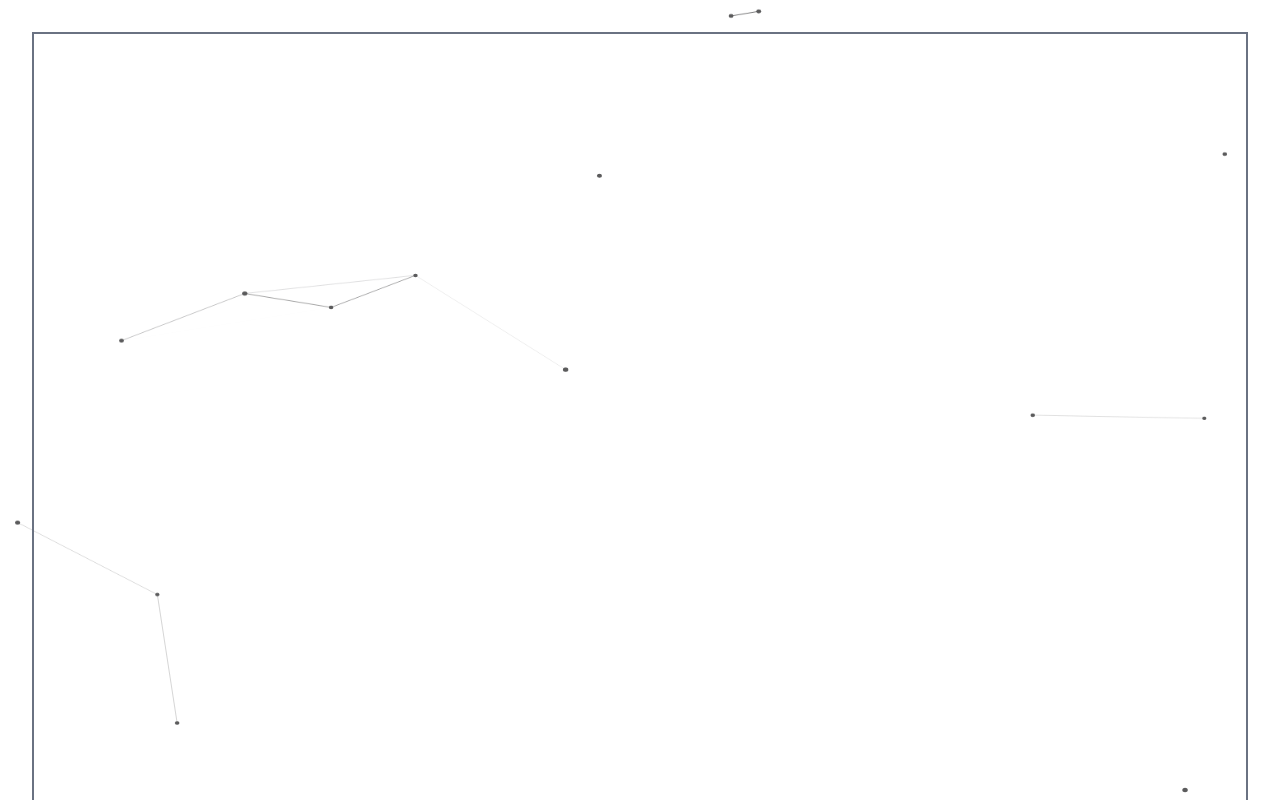
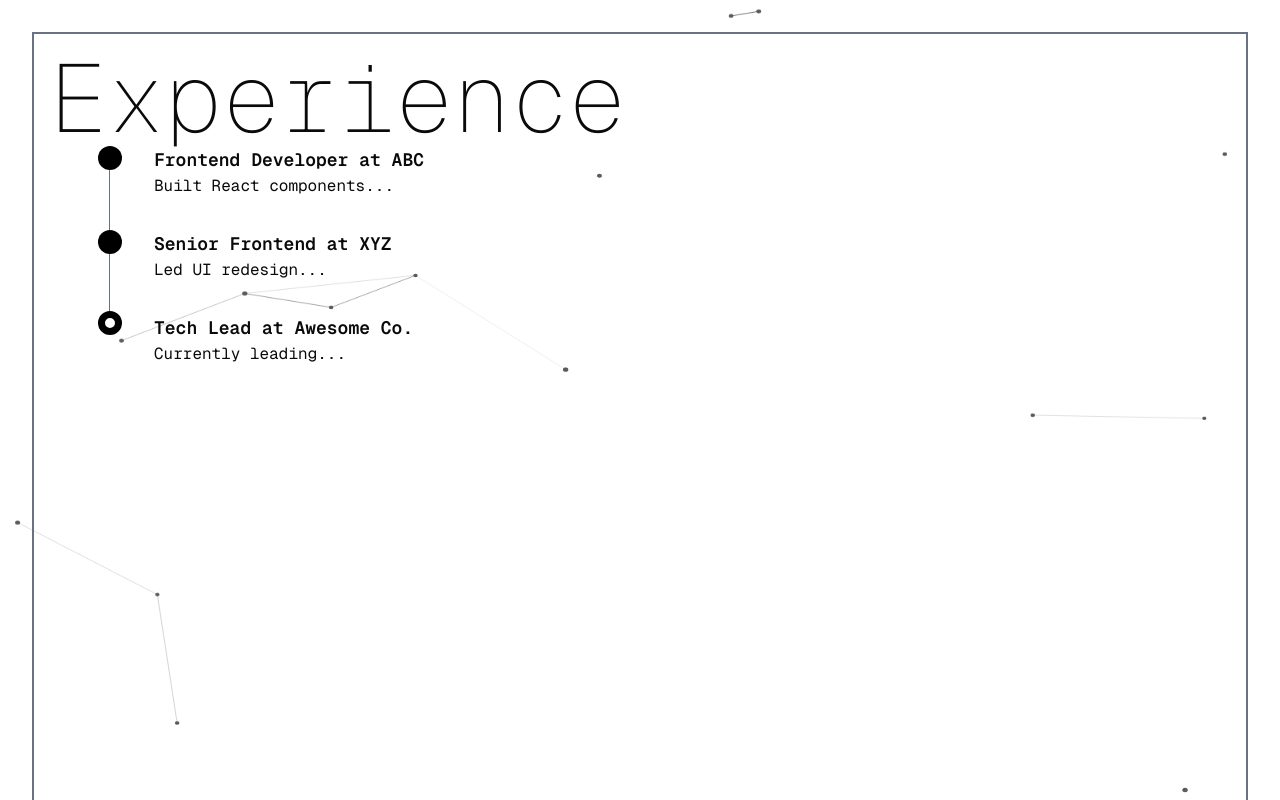
Before and after one commit to halleygz/Portfolio_v2, a Next.js app: page /experience in a window 1280 px wide. Shown: the top 800 px of the page. Built offline with nearby package versions, Linux system fonts and the light colour scheme.

Commit message:
added experience page and components.

```diff
--- a/app/experience/page.tsx
+++ b/app/experience/page.tsx
@@ -1,7 +1,34 @@
+import ExperienceTimeline from "@/components/Experience/ExperienceTimeline";
+import Heading from "@/components/Shared/Heading";
+import { ExperienceItemsProps } from "@/types/ComponentProps";
+
 export default function Experience() {
+  const exps: ExperienceItemsProps[] = [
+    {
+      title: "Frontend Developer at ABC",
+      description: "Built React components...",
+      duration: "Apr-June",
+    },
+    {
+      title: "Senior Frontend at XYZ",
+      description: "Led UI redesign...",
+      duration: "Apr-June",
+    },
+    {
+      title: "Tech Lead at Awesome Co.",
+      description: "Currently leading...",
+      isCurrent: true,
+      duration: "Apr-June",
+    },
+  ];
   return (
-    <>
-
-    </>
+    <div>
+      <header>
+        <Heading content="Experience" />
+      </header>
+      <div>
+        <ExperienceTimeline experiences={exps}/>
+      </div>
+    </div>
   );
 }
--- /dev/null
+++ b/components/Experience/ExperienceItem.tsx
@@ -0,0 +1,29 @@
+import { ExperienceItemsProps } from "@/types/ComponentProps";
+import TimelineDot from "./TimelineDot";
+
+const ExperienceItem: React.FC<ExperienceItemsProps> = ({
+  title,
+  description,
+  isCurrent,
+  duration,
+  skills,
+  isLatest,
+}) => {
+  return (
+    <div className="relative flex items-start space-x-4 font-mono">
+      <div className={`absolute top-0 bottom-0 left-[27px] w-px bg-gray-500 ${(isCurrent || isLatest) && "hidden"}`} />
+
+      <div className="relative z-10 ml-4">
+        <TimelineDot isCurrent={isCurrent} isLatest={isLatest} />
+      </div>
+
+
+      <div className="ml-4 mb-8">
+        <h3 className="font-semibold text-lg">{title}</h3>
+        <p>{description}</p>
+      </div>
+    </div>
+  );
+};
+
+export default ExperienceItem;
--- /dev/null
+++ b/components/Experience/ExperienceTimeline.tsx
@@ -0,0 +1,25 @@
+import React from "react";
+import ExperienceItem from "./ExperienceItem";
+import { ExperienceProps } from "@/types/ComponentProps";
+
+const ExperienceTimeline: React.FC<ExperienceProps> = ({ experiences }) => {
+  return (
+    <div className="pl-8">
+      <div className="flex flex-col">
+        {experiences.map((exp) => (
+          <ExperienceItem
+            title={exp.title}
+            description={exp.description}
+            duration={exp.duration}
+            isCurrent={exp.isCurrent}
+            isLatest={exp.isLatest}
+            skills={exp.skills}
+            key={exp.title}
+          />
+        ))}
+      </div>
+    </div>
+  );
+};
+
+export default ExperienceTimeline;
--- /dev/null
+++ b/components/Experience/TimelineDot.tsx
@@ -0,0 +1,19 @@
+import { TimelineDotProps } from "@/types/ComponentProps";
+import React from "react";
+
+const TimelineDot: React.FC<TimelineDotProps> = ({
+  isCurrent,
+  size,
+  isLatest,
+  className,
+}) => {
+  if (isLatest || isCurrent) {
+    return (
+      <div className={`bg-transparent border-7 border-black rounded-full w-6 h-6 flex items-center justify-center align-middle ${isCurrent && "animate-bounce"}`}></div>
+    );
+  } else {
+    return <div className="bg-black rounded-full w-6 h-6"></div>;
+  }
+};
+
+export default TimelineDot;
```
